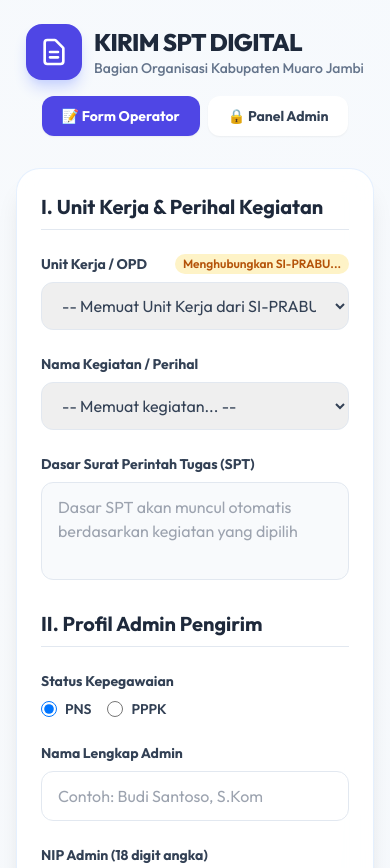
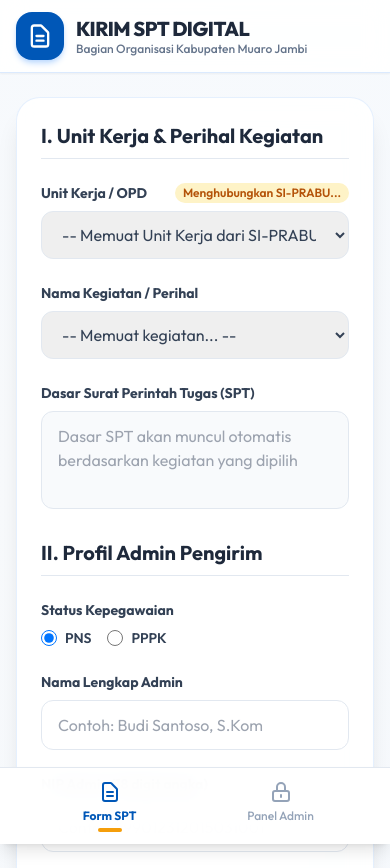
Before and after one commit to azovbrigadeina/sptdigitalbagor, a plain HTML site: page apps_script/Index.html in a window 390 px wide. Shown: the top 868 px of the page. Drawn offline with nearby package versions, Linux system fonts and the light colour scheme; some packages are replaced by stand-ins of ours; a script that the page names is missing.

Commit message:
feat: implement sticky top bar and mobile bottom navigation bar

```diff
--- a/apps_script/Index.html
+++ b/apps_script/Index.html
@@ -221,23 +221,24 @@
     }
   </style>
 </head>
-<body class="py-6 px-4 md:px-8">
+<body class="min-h-screen">
   <div id="main-app-container" class="pb-28 md:pb-8">
     <!-- ==================== HEADER / NAVBAR ==================== -->
-  <div class="max-w-7xl mx-auto mb-8 flex flex-col md:flex-row justify-between items-center gap-4">
+    <header class="sticky top-0 z-40 bg-white/90 backdrop-blur-md border-b border-blue-100 shadow-sm mb-6 px-4 py-3">
+      <div class="max-w-7xl mx-auto flex items-center justify-between gap-4">
         <div class="flex items-center gap-3">
-      <div class="bg-indigo-600 text-white p-3 rounded-2xl shadow-lg shadow-indigo-200">
-        <svg xmlns="http://www.w3.org/2000/svg" class="h-8 w-8" fill="none" viewBox="0 0 24 24" stroke="currentColor">
+          <div class="bg-[#0057B7] text-white p-2.5 md:p-3 rounded-2xl shadow-md shadow-blue-200 flex items-center justify-center">
+            <svg xmlns="http://www.w3.org/2000/svg" class="h-7 w-7 md:h-8 md:w-8" fill="none" viewBox="0 0 24 24" stroke="currentColor">
               <path stroke-linecap="round" stroke-linejoin="round" stroke-width="2" d="M9 12h6m-6 4h6m2 5H7a2 2 0 01-2-2V5a2 2 0 012-2h5.586a1 1 0 01.707.293l5.414 5.414a1 1 0 01.293.707V19a2 2 0 01-2 2z" />
             </svg>
           </div>
           <div>
-        <h1 class="text-2xl font-extrabold text-slate-800 tracking-tight">KIRIM SPT DIGITAL</h1>
-        <p class="text-sm text-slate-500 font-medium">Bagian Organisasi Kabupaten Muaro Jambi</p>
-      </div>
-    </div>
-    <div class="flex gap-2">
-      <button onclick="switchTab('operator-tab')" id="btn-operator-tab" class="px-5 py-2.5 rounded-xl text-sm font-bold shadow-sm transition-all duration-200 bg-indigo-600 text-white">
+            <h1 class="text-xl md:text-2xl font-extrabold text-slate-800 tracking-tight leading-tight">KIRIM SPT DIGITAL</h1>
+            <p class="text-xs md:text-sm text-slate-500 font-medium">Bagian Organisasi Kabupaten Muaro Jambi</p>
+          </div>
+        </div>
+        <div class="hidden md:flex gap-2">
+          <button onclick="switchTab('operator-tab')" id="btn-operator-tab" class="px-5 py-2.5 rounded-xl text-sm font-bold shadow-sm transition-all duration-200 bg-[#0057B7] text-white">
             📝 Form Operator
           </button>
           <button onclick="switchTab('admin-tab')" id="btn-admin-tab" class="px-5 py-2.5 rounded-xl text-sm font-bold shadow-sm transition-all duration-200 bg-white text-slate-700 hover:bg-slate-50">
@@ -245,8 +246,9 @@
           </button>
         </div>
       </div>
-
-  <div class="max-w-7xl mx-auto">
+    </header>
+
+    <div class="max-w-7xl mx-auto px-4 md:px-8">
     <!-- ========================================================= -->
     <!-- TAB 1: FORM OPERATOR                                      -->
     <!-- ========================================================= -->
@@ -675,10 +677,28 @@
       </div>
     </div>
   </div>
+
+  <!-- ==================== MOBILE BOTTOM NAVIGATION ==================== -->
+  <nav class="fixed bottom-0 left-0 right-0 z-50 md:hidden bg-white/95 backdrop-blur-lg border-t border-slate-200 px-6 py-2 flex items-center justify-around shadow-lg" style="padding-bottom: max(0.5rem, env(safe-area-inset-bottom, 0.5rem));">
+    <button id="mobile-nav-operator" type="button" onclick="switchTab('operator-tab')" class="flex flex-col items-center justify-center min-h-[48px] flex-1 py-1 text-[#0057B7] font-bold transition-all duration-200">
+      <svg xmlns="http://www.w3.org/2000/svg" class="h-6 w-6" fill="none" viewBox="0 0 24 24" stroke="currentColor">
+        <path stroke-linecap="round" stroke-linejoin="round" stroke-width="2" d="M9 12h6m-6 4h6m2 5H7a2 2 0 01-2-2V5a2 2 0 012-2h5.586a1 1 0 01.707.293l5.414 5.414a1 1 0 01.293.707V19a2 2 0 01-2 2z" />
+      </svg>
+      <span class="text-xs mt-1">Form SPT</span>
+      <span id="nav-indicator-operator" class="w-6 h-1 bg-[#F59E0B] rounded-full mt-1"></span>
+    </button>
+    <button id="mobile-nav-admin" type="button" onclick="switchTab('admin-tab')" class="flex flex-col items-center justify-center min-h-[48px] flex-1 py-1 text-slate-400 font-medium transition-all duration-200">
+      <svg xmlns="http://www.w3.org/2000/svg" class="h-6 w-6" fill="none" viewBox="0 0 24 24" stroke="currentColor">
+        <path stroke-linecap="round" stroke-linejoin="round" stroke-width="2" d="M12 15v2m-6 4h12a2 2 0 002-2v-6a2 2 0 00-2-2H6a2 2 0 00-2 2v6a2 2 0 002 2zm10-10V7a4 4 0 00-8 0v4h8z" />
+      </svg>
+      <span class="text-xs mt-1">Panel Admin</span>
+      <span id="nav-indicator-admin" class="w-6 h-1 bg-[#F59E0B] rounded-full mt-1 invisible"></span>
+    </button>
+  </nav>
   </div>
 
   <!-- ==================== VERIFICATION CONTAINER ==================== -->
-  <div id="verification-container" class="hidden max-w-2xl mx-auto mt-12 p-6 md:p-8 glass-card rounded-3xl shadow-2xl border border-emerald-200">
+  <div id="verification-container" class="hidden max-w-2xl mx-4 md:mx-auto mt-12 p-6 md:p-8 glass-card rounded-3xl shadow-2xl border border-emerald-200">
     <div class="flex flex-col items-center text-center">
       <!-- Animated pulsing checkmark circle -->
       <div class="w-20 h-20 bg-emerald-100 rounded-full flex items-center justify-center mb-6 border-4 border-emerald-500 animate-pulse">
@@ -749,17 +769,30 @@
     // --- Tab Switch Logic ---
     function switchTab(tabId) {
       document.querySelectorAll('.tab-content').forEach(el => el.classList.add('hidden'));
-      document.getElementById(tabId).classList.remove('hidden');
+      const targetTab = document.getElementById(tabId);
+      if (targetTab) targetTab.classList.remove('hidden');
 
       const btnOp = document.getElementById('btn-operator-tab');
       const btnAd = document.getElementById('btn-admin-tab');
+      const navOp = document.getElementById('mobile-nav-operator');
+      const navAd = document.getElementById('mobile-nav-admin');
+      const indOp = document.getElementById('nav-indicator-operator');
+      const indAd = document.getElementById('nav-indicator-admin');
 
       if (tabId === 'operator-tab') {
-        btnOp.className = "px-5 py-2.5 rounded-xl text-sm font-bold shadow-sm transition-all duration-200 bg-indigo-600 text-white";
-        btnAd.className = "px-5 py-2.5 rounded-xl text-sm font-bold shadow-sm transition-all duration-200 bg-white text-slate-700 hover:bg-slate-50";
+        if (btnOp) btnOp.className = "px-5 py-2.5 rounded-xl text-sm font-bold shadow-sm transition-all duration-200 bg-[#0057B7] text-white";
+        if (btnAd) btnAd.className = "px-5 py-2.5 rounded-xl text-sm font-bold shadow-sm transition-all duration-200 bg-white text-slate-700 hover:bg-slate-50";
+        if (navOp) navOp.className = "flex flex-col items-center justify-center min-h-[48px] flex-1 py-1 text-[#0057B7] font-bold transition-all duration-200";
+        if (navAd) navAd.className = "flex flex-col items-center justify-center min-h-[48px] flex-1 py-1 text-slate-400 font-medium transition-all duration-200";
+        if (indOp) indOp.classList.remove('invisible');
+        if (indAd) indAd.classList.add('invisible');
       } else {
-        btnAd.className = "px-5 py-2.5 rounded-xl text-sm font-bold shadow-sm transition-all duration-200 bg-indigo-600 text-white";
-        btnOp.className = "px-5 py-2.5 rounded-xl text-sm font-bold shadow-sm transition-all duration-200 bg-white text-slate-700 hover:bg-slate-50";
+        if (btnAd) btnAd.className = "px-5 py-2.5 rounded-xl text-sm font-bold shadow-sm transition-all duration-200 bg-[#0057B7] text-white";
+        if (btnOp) btnOp.className = "px-5 py-2.5 rounded-xl text-sm font-bold shadow-sm transition-all duration-200 bg-white text-slate-700 hover:bg-slate-50";
+        if (navAd) navAd.className = "flex flex-col items-center justify-center min-h-[48px] flex-1 py-1 text-[#0057B7] font-bold transition-all duration-200";
+        if (navOp) navOp.className = "flex flex-col items-center justify-center min-h-[48px] flex-1 py-1 text-slate-400 font-medium transition-all duration-200";
+        if (indAd) indAd.classList.remove('invisible');
+        if (indOp) indOp.classList.add('invisible');
         if (authenticated) {
           loadAdminDashboard();
         }
```
Lines whose indentation alone changed are shown as unchanged.
